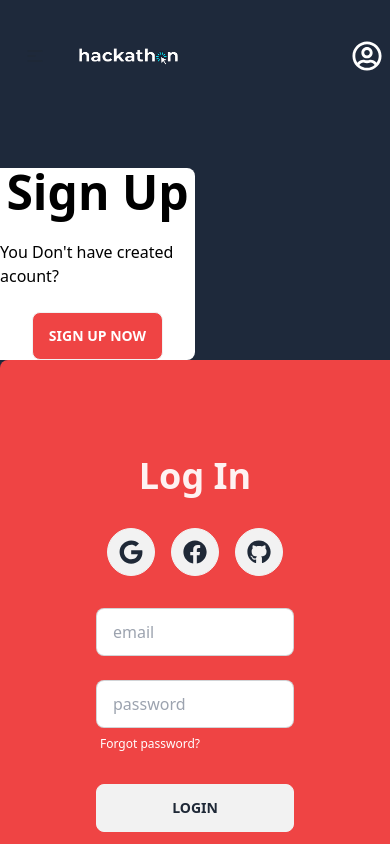
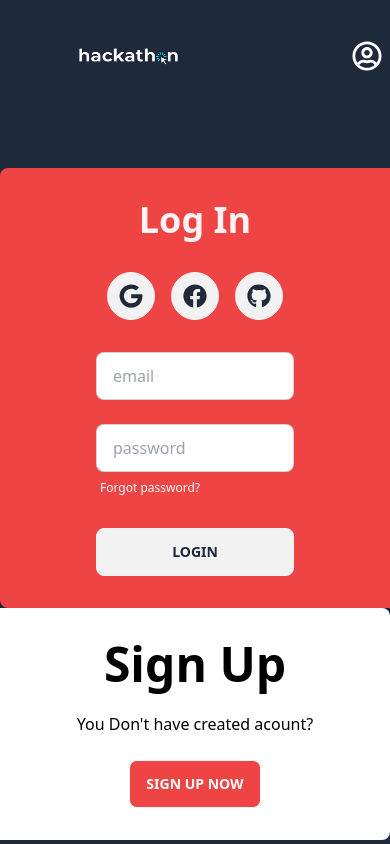
Before and after one commit to developerbadsa/Event-Managment, a React (Vite) app: page /signin in a window 390 px wide. Shown: the top 844 px of the page. Built offline with nearby package versions, Linux system fonts and the light colour scheme; no server answers.

Commit message:
login page responsive done

```diff
--- a/src/Pages/SignIn/SignIn.jsx
+++ b/src/Pages/SignIn/SignIn.jsx
@@ -84,17 +84,20 @@ const SignIn = () => {
       }
 
 
+
+
+
       return (
             <div className="flex items-center container mx-auto min-h-[80vh] rounded py-14">
-                  <div className="flex h-full w-full flex-col lg:flex-row-reverse justify-between ">
-                        <div className="flex flex-col items-center justify-center w-[50%] bg-white text-black rounded-r-lg">
+                  <div className="flex h-full w-full flex-col-reverse lg:flex-row-reverse justify-between ">
+                        <div className="flex flex-col items-center justify-center w-full py-8 lg:py-0 lg:w-[50%] bg-white text-black rounded-r-lg">
                               <h1 className="text-5xl font-bold">Sign Up</h1>
                               <p className="py-6">You Don't have created acount?</p>
                               <Link to='/signup'><button className="btn hover:bg-red-500 bg-red-500 text-white">Sign Up Now</button></Link>
                         </div>
                         <div className=" flex-1 bg-red-500 rounded-l-lg">
 
-                              <form onSubmit={handleLogin} className="px-24 my-24">
+                              <form onSubmit={handleLogin} className="px-24 my-8 lg:my-24">
                                     <div>
                                           <h3 className="text-center font-extrabold text-4xl text-red-50 my-8">Log In</h3>
                                           <div className="flex gap-4 justify-center my-8">
```
